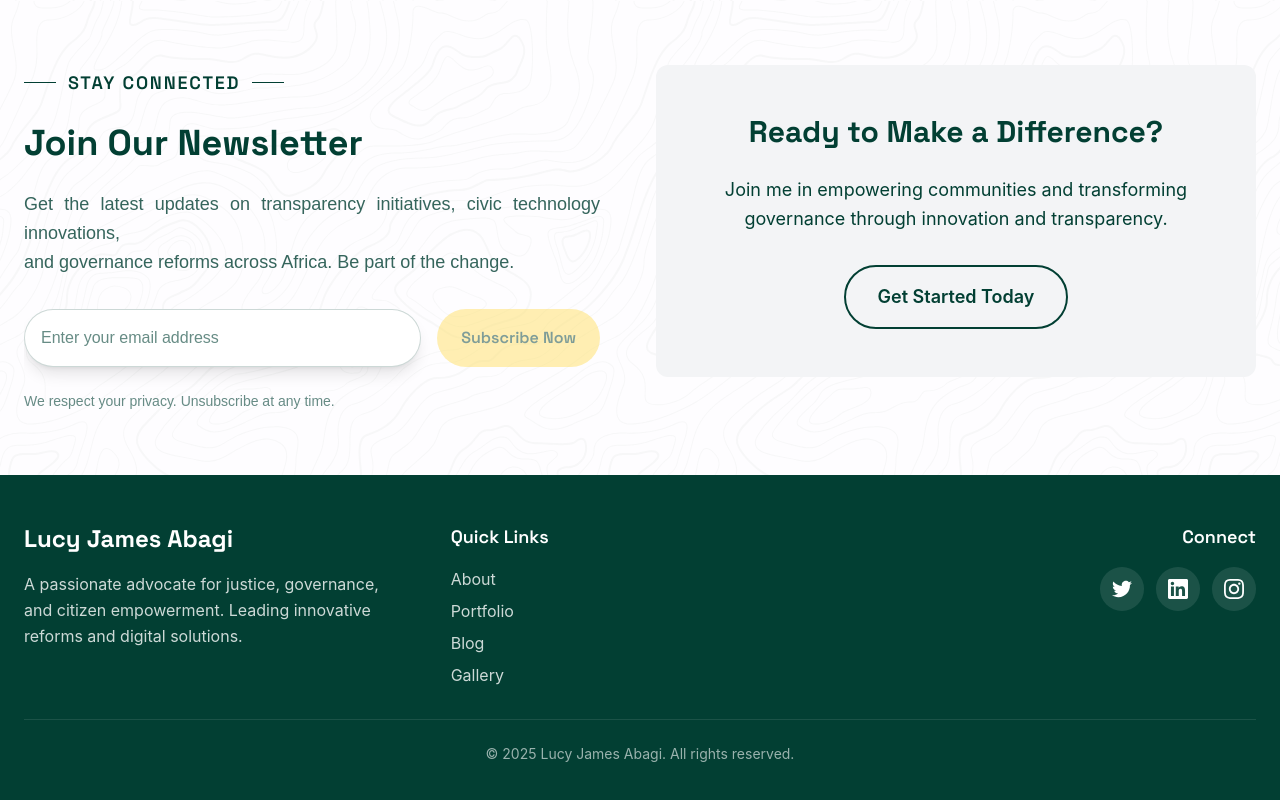
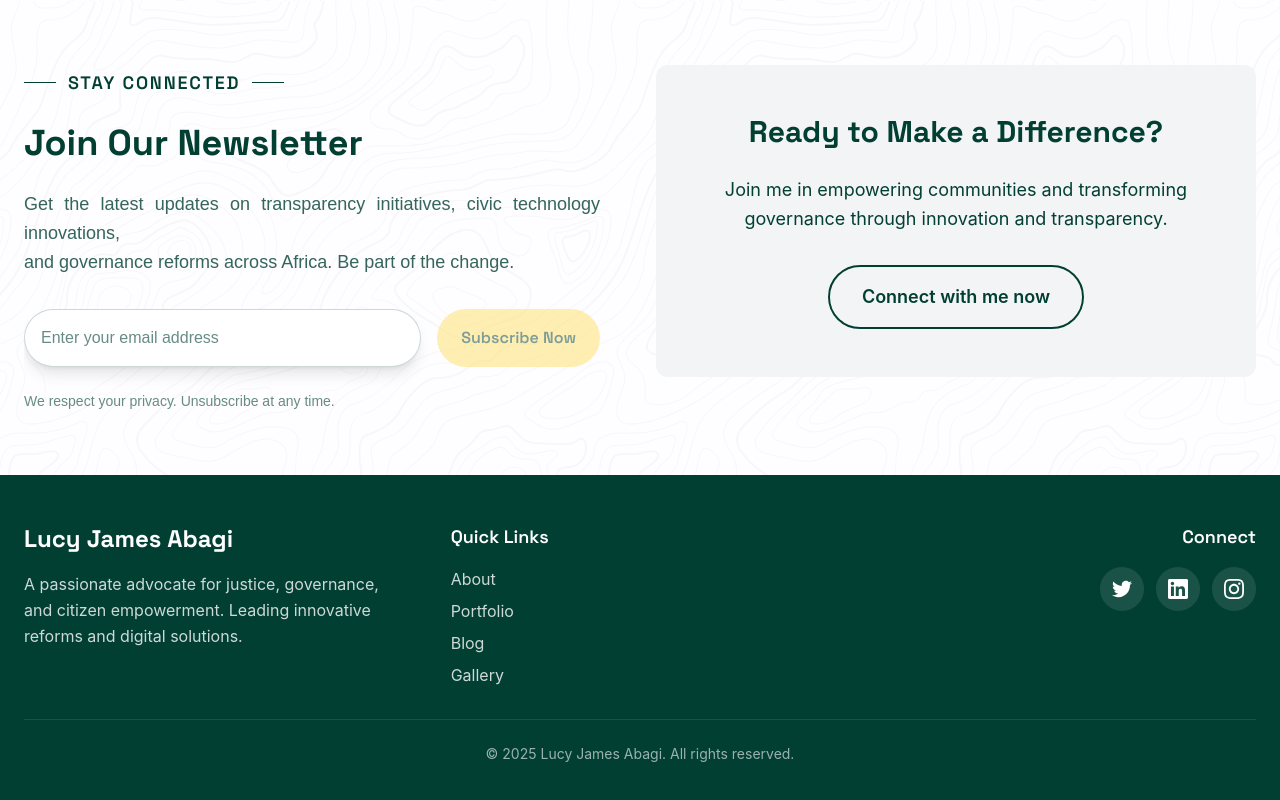
Before and after one commit to expensive1i/Abagis-portfolio, a React (Vite) app: page /contact in a window 1280 px wide. Shown: the part 1211-2011 px from the top of the page. Built offline with nearby package versions, Linux system fonts and the light colour scheme; a web font is replaced by a local one.

Commit message:
new commit " quick action btn

```diff
--- a/src/components/Contact/Contact.tsx
+++ b/src/components/Contact/Contact.tsx
@@ -1,4 +1,4 @@
-import React, { useState } from 'react'
+import React, { useState, useEffect } from 'react'
 import { useIntersectionObserver } from '../../hooks'
 import Navigation from '../layout/Navigation'
 import Footer from '../layout/Footer/Footer'
@@ -13,6 +13,11 @@ const Contact: React.FC = () => {
   })
   const [isSubmitting, setIsSubmitting] = useState(false)
   const [submitStatus, setSubmitStatus] = useState<'idle' | 'success' | 'error'>('idle')
+
+  // Scroll to top when component mounts
+  useEffect(() => {
+    window.scrollTo({ top: 0, behavior: 'smooth' })
+  }, [])
 
   const handleInputChange = (e: React.ChangeEvent<HTMLInputElement | HTMLTextAreaElement>) => {
     const { name, value } = e.target
--- a/src/components/QuickAction/QuickAction.tsx
+++ b/src/components/QuickAction/QuickAction.tsx
@@ -1,8 +1,9 @@
 import React from 'react'
+import { Link } from 'react-router-dom'
 import { useIntersectionObserver } from '../../hooks'
 
 const QuickAction: React.FC = () => {
-  const { isVisible, ref: sectionRef } = useIntersectionObserver(0.2);
+  const { isVisible, ref: sectionRef } = useIntersectionObserver<HTMLElement>(0.2);
 
   return (
     <section ref={sectionRef} className="py-8 sm:py-12 lg:py-16">
@@ -14,9 +15,12 @@ const QuickAction: React.FC = () => {
           <p className="text-sm sm:text-base lg:text-lg text-[#023F33] mb-6 sm:mb-8 leading-relaxed max-w-3xl mx-auto">
             Join me in empowering communities and transforming governance through innovation and transparency.
           </p>
-          <button className="border-2 border-[#023F33] text-[#023F33] px-6 sm:px-8 py-3 sm:py-4 rounded-full font-semibold text-sm sm:text-base lg:text-lg hover:bg-[#023F33] hover:text-white transition-all duration-300 hover:scale-105 w-full sm:w-auto">
-            Get Started Today
-          </button>
+          <Link
+            to="/contact"
+            className="inline-block border-2 border-[#023F33] text-[#023F33] px-6 sm:px-8 py-3 sm:py-4 rounded-full font-semibold text-sm sm:text-base lg:text-lg hover:bg-[#023F33] hover:text-white transition-all duration-300 hover:scale-105 w-full sm:w-auto text-center"
+          >
+            Connect with me now
+          </Link>
         </div>
       </div>
     </section>
```
